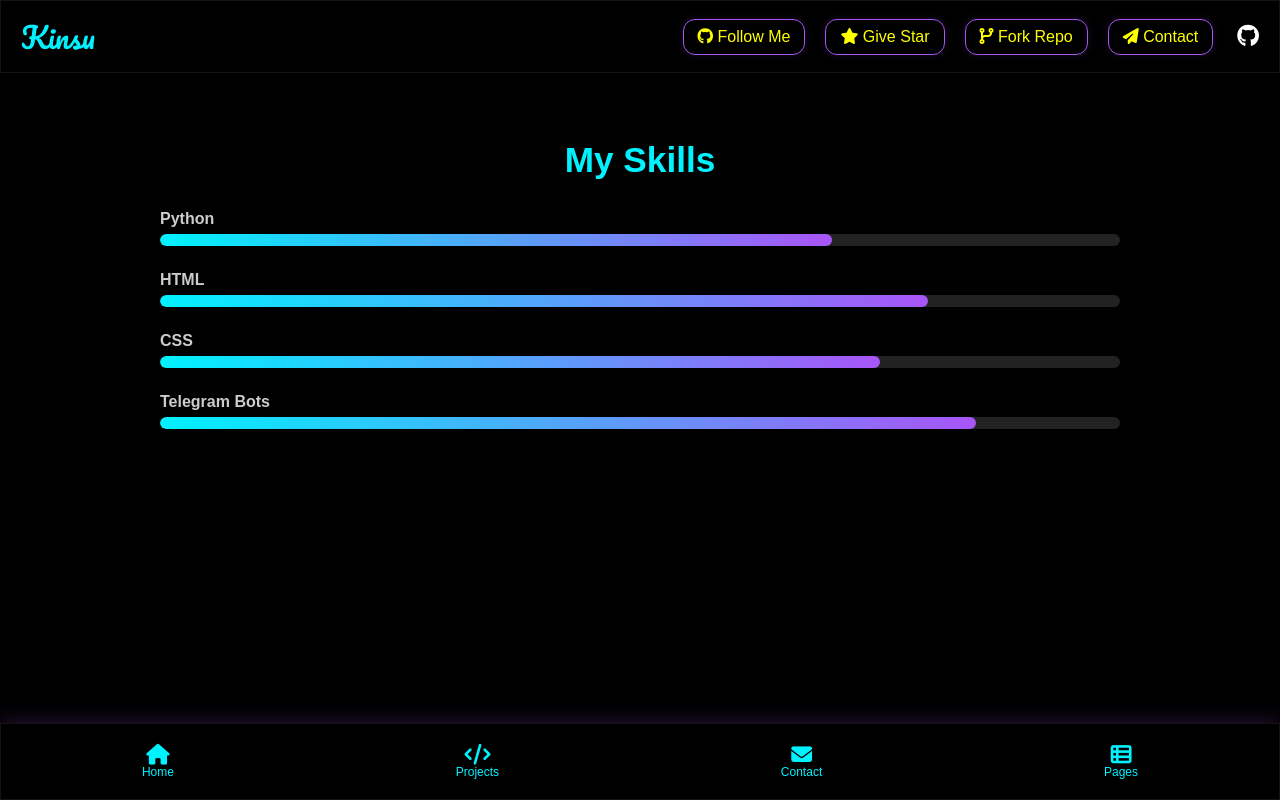
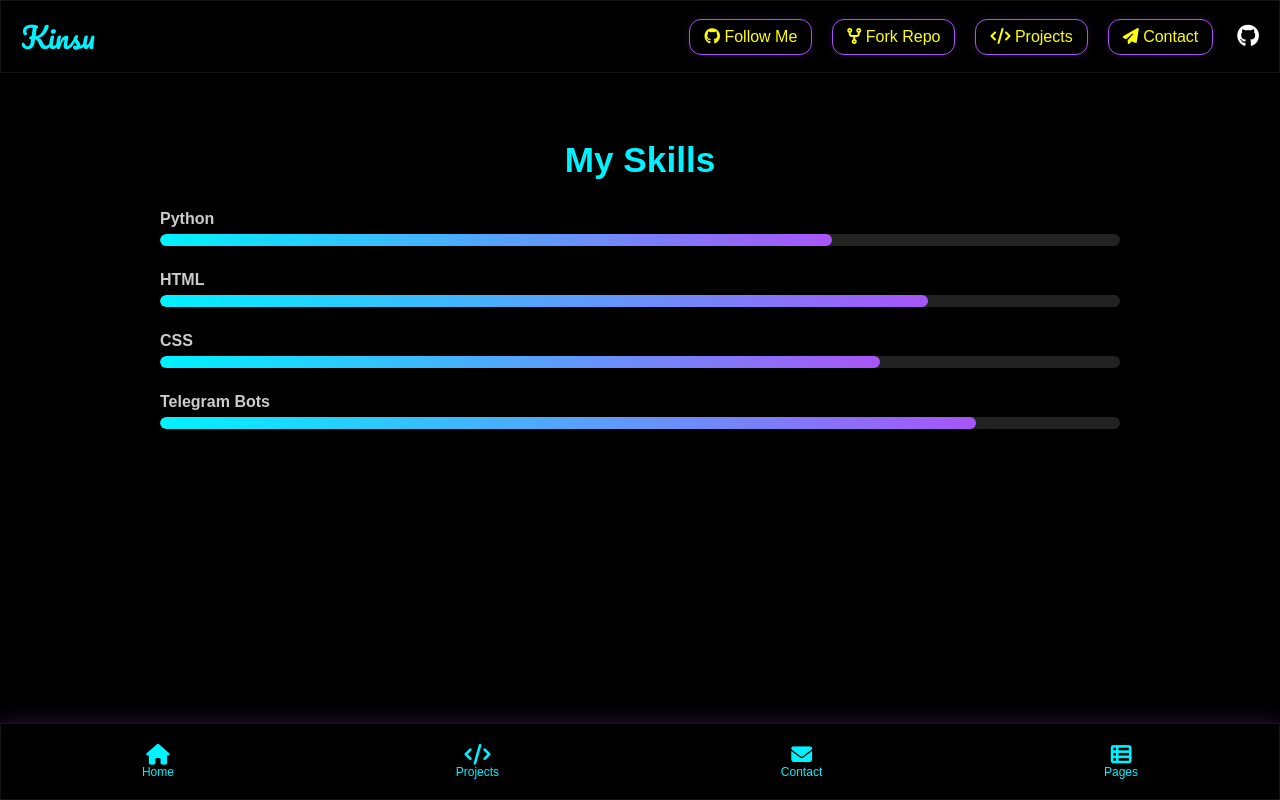
Before and after one commit to lucifert8g/My-Portfolio, a plain HTML site: page pages/Skills/index.html in a window 1280 px wide. Drawn offline with nearby package versions, Linux system fonts and the light colour scheme.

Commit message:
Update Header Links

```diff
--- a/pages/Skills/index.html
+++ b/pages/Skills/index.html
@@ -109,8 +109,8 @@
   <div style="display: flex; align-items: center; gap: 24px;">
     <nav class="top-nav" id="navMenu">
       <a href="https://github.com/pyKinsu" target="_blank"><i class="fab fa-github"></i> Follow Me</a>
-      <a href="https://github.com/pyKinsu/my-portfolio/stargazers" target="_blank"><i class="fas fa-star"></i> Give Star</a>
-      <a href="https://github.com/pyKinsu/my-portfolio/fork" target="_blank"><i class="fas fa-code-branch"></i> Fork Repo</a>
+      <a href="https://github.com/pyKinsu/my-portfolio/fork" target="_blank"><i class="fa fa-code-fork"></i> Fork Repo</a>
+      <a href="/pages/Projects" target="_blank"><i class="fa fa-code"></i> Projects</a>
       <a href="/pages/Contact"><i class="fas fa-paper-plane"></i> Contact</a>
     </nav>
     <a href="https://github.com/pyKinsu/my-portfolio" target="_blank" style="font-size: 1.4em; color: white;"><i class="fab fa-github"></i></a>
```
